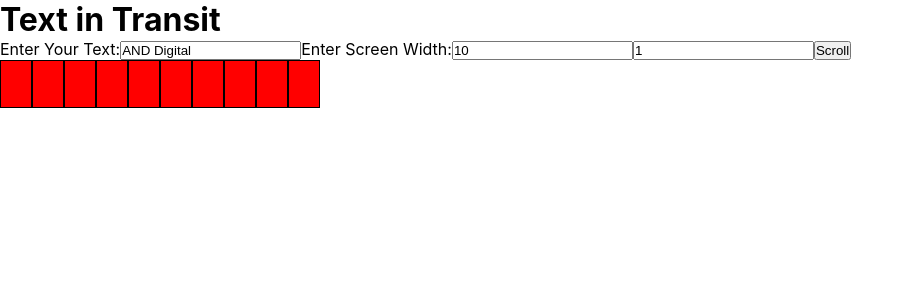
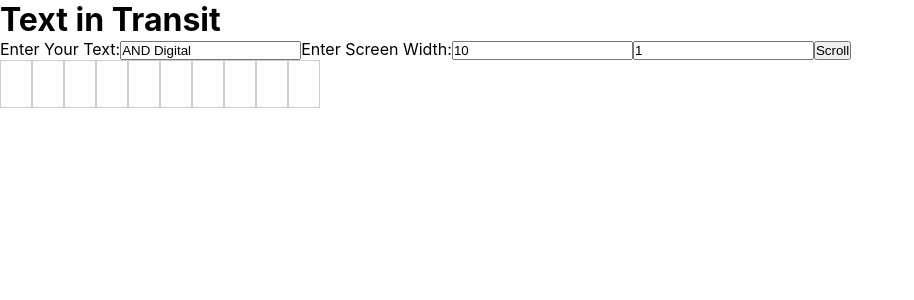
Before and after one commit to musayuksel/code-challanges-2023, a React (Create React App) app in the folder challenge-3-text-in-transit/: page / in a window 1280 px wide. Shown: the top 300 px of the page, without its empty margins (0-914 px from the left). Built offline with nearby package versions, Linux system fonts and the light colour scheme.

Commit message:
Add scroll box style

```diff
--- a/challenge-3-text-in-transit/src/components/Screen.style.css
+++ b/challenge-3-text-in-transit/src/components/Screen.style.css
@@ -1,8 +1,6 @@
 .scroll-screen {
-  background-color: #f00;
   display: grid;
   height: 3rem;
-  /* justify-content: center; */
   align-items: stretch;
   width: fit-content;
   /* align-content: center; */
@@ -14,7 +12,7 @@
   display: flex;
   justify-content: center;
   align-items: center;
-  border: 1px solid #000;
+  border: 1px solid #d0d0d0;
   min-width: 2rem;
   max-width: 3rem;
 }
```
